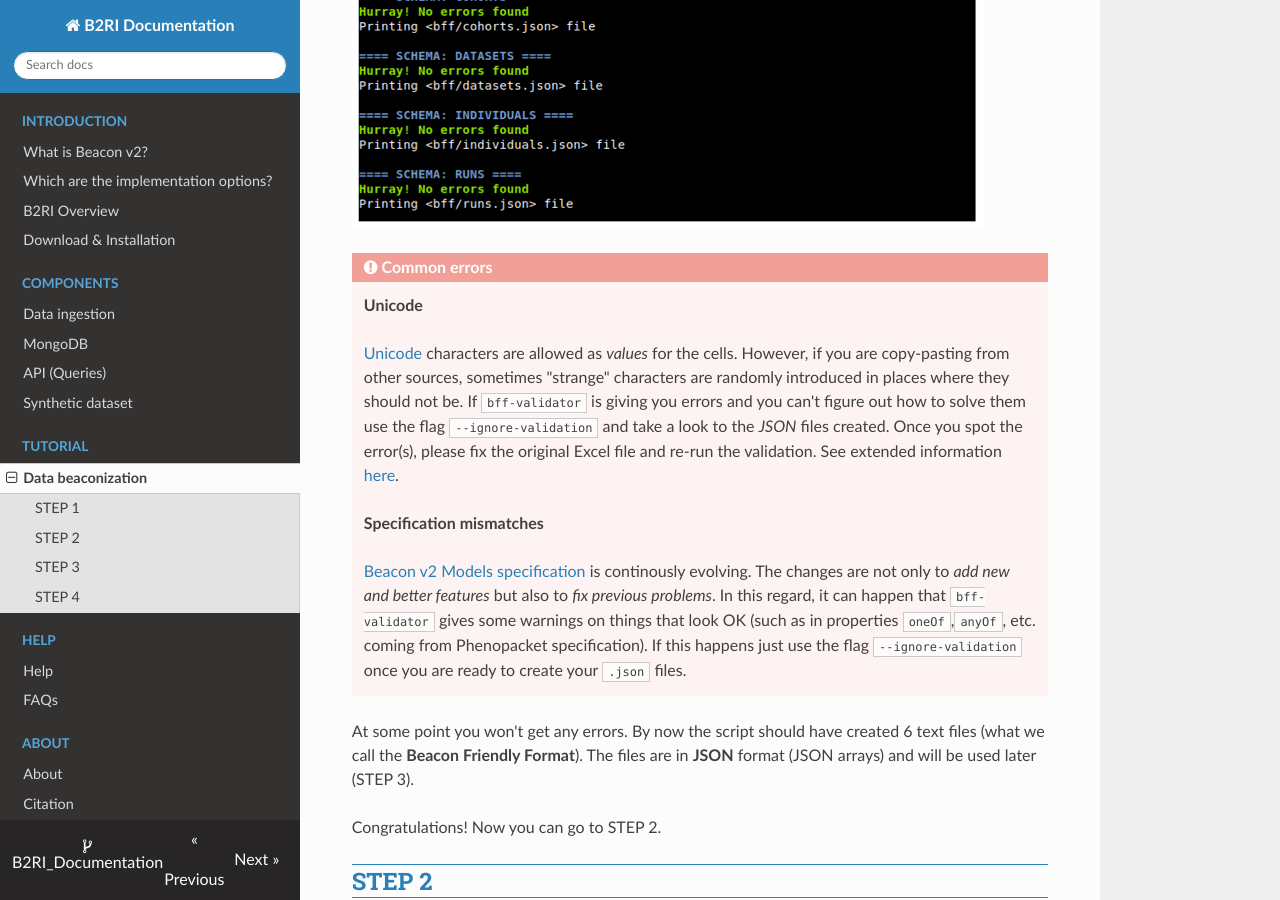
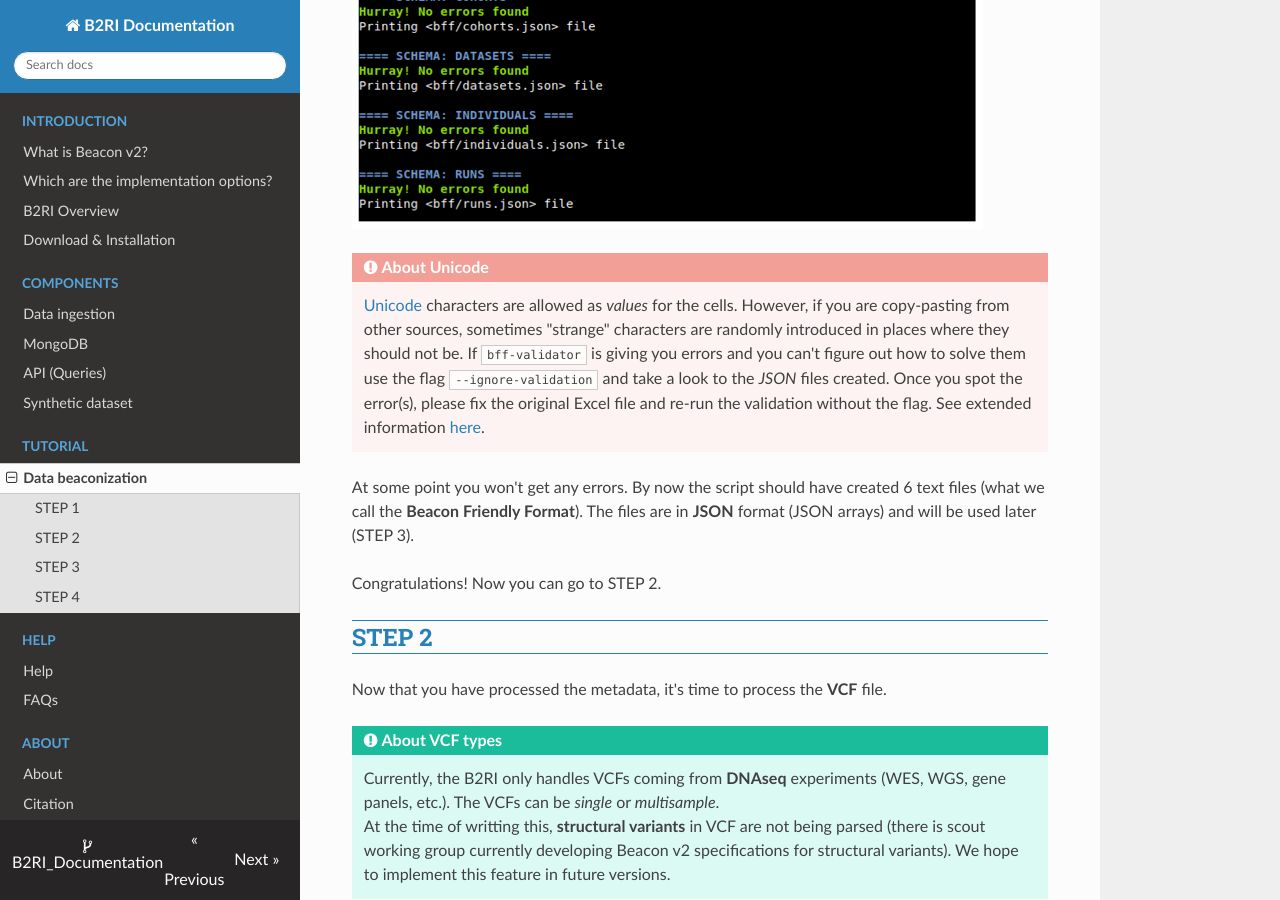
Before and after one commit to ga4gh-beacon/B2RI_Documentation, an MkDocs documentation site: the page built from docs/tutorial-data-beaconization.md, in a window 1280 px wide and 900 px high, scrolled down 1755 px. Built offline with MkDocs 1.6.1, drawn with Linux system fonts in a browser that asks for light colours; nearby versions of some CDN libraries.

Commit message:
Source commit

```diff
--- a/docs/tutorial-data-beaconization.md
+++ b/docs/tutorial-data-beaconization.md
@@ -32,15 +32,8 @@ When you run it, it's very likely that you'll find have errors/warnings on your
 
 ![BFF validator](img/bff-validator.png)
 
-!!! Danger "Common errors"
-
-    **Unicode**
-
-    [Unicode](https://en.wikipedia.org/wiki/UTF-8) characters are allowed as _values_ for the cells. However, if you are copy-pasting from other sources, sometimes "strange" characters are randomly introduced in places where they should not be. If `bff-validator` is giving you errors and you can't figure out how to solve them use the flag `--ignore-validation` and take a look to the _JSON_ files created. Once you spot the error(s), please fix the original Excel file and re-run the validation. See extended information [here](https://github.com/EGA-archive/beacon2-ri-tools/tree/main/utils/bff_validator).
-
-    **Specification mismatches**
-
-    [Beacon v2 Models specification](https://github.com/ga4gh-beacon/beacon-v2/tree/main/models) is continously evolving. The changes are not only to _add new and better features_ but also to _fix previous problems_. In this regard, it can happen that `bff-validator` gives some warnings on things that look OK (such as in properties `oneOf`,`anyOf`, etc. coming from Phenopacket specification). If this happens just use the flag `--ignore-validation` once you are ready to create your `.json` files.
+!!! Danger "About Unicode"
+    [Unicode](https://en.wikipedia.org/wiki/UTF-8) characters are allowed as _values_ for the cells. However, if you are copy-pasting from other sources, sometimes "strange" characters are randomly introduced in places where they should not be. If `bff-validator` is giving you errors and you can't figure out how to solve them use the flag `--ignore-validation` and take a look to the _JSON_ files created. Once you spot the error(s), please fix the original Excel file and re-run the validation without the flag. See extended information [here](https://github.com/EGA-archive/beacon2-ri-tools/tree/main/utils/bff_validator).
 
 At some point you won't get any errors. By now the script should have created 6 text files (what we call the **Beacon Friendly Format**). The files are in **JSON** format (JSON arrays) and will be used later (STEP 3).
 
```
Also changed, not shown: docs/faq.md (+4 -0 lines).
